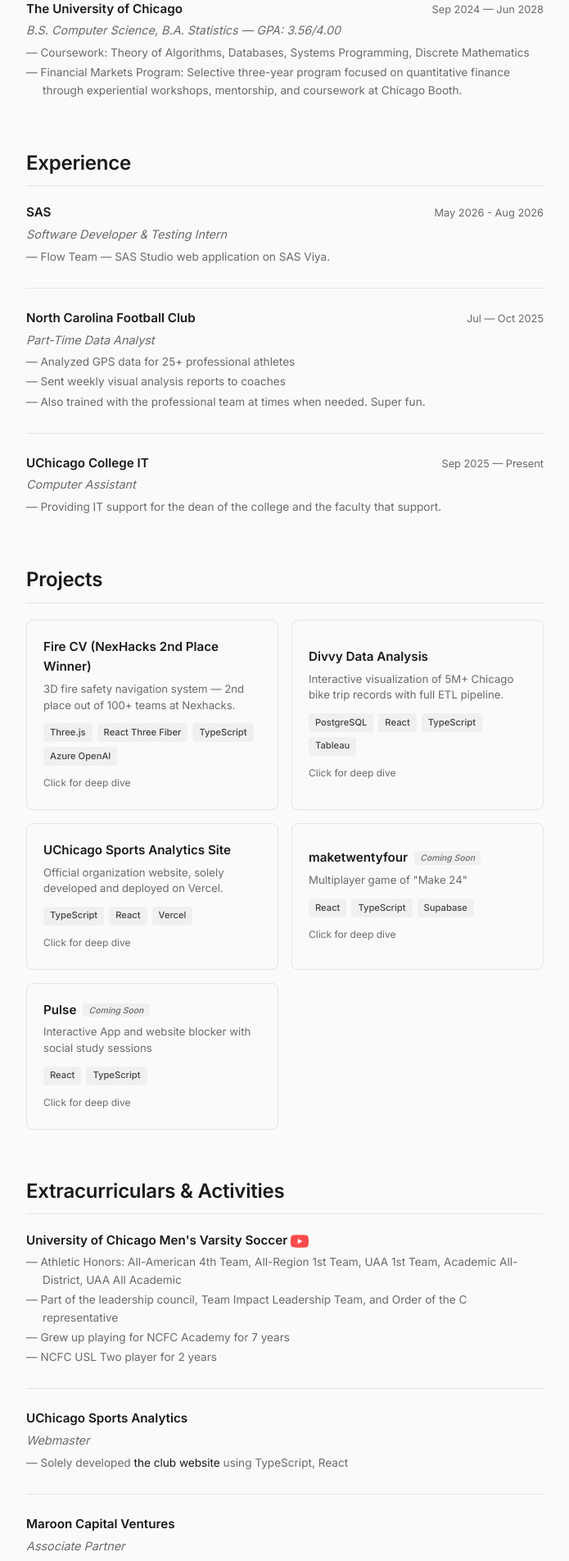
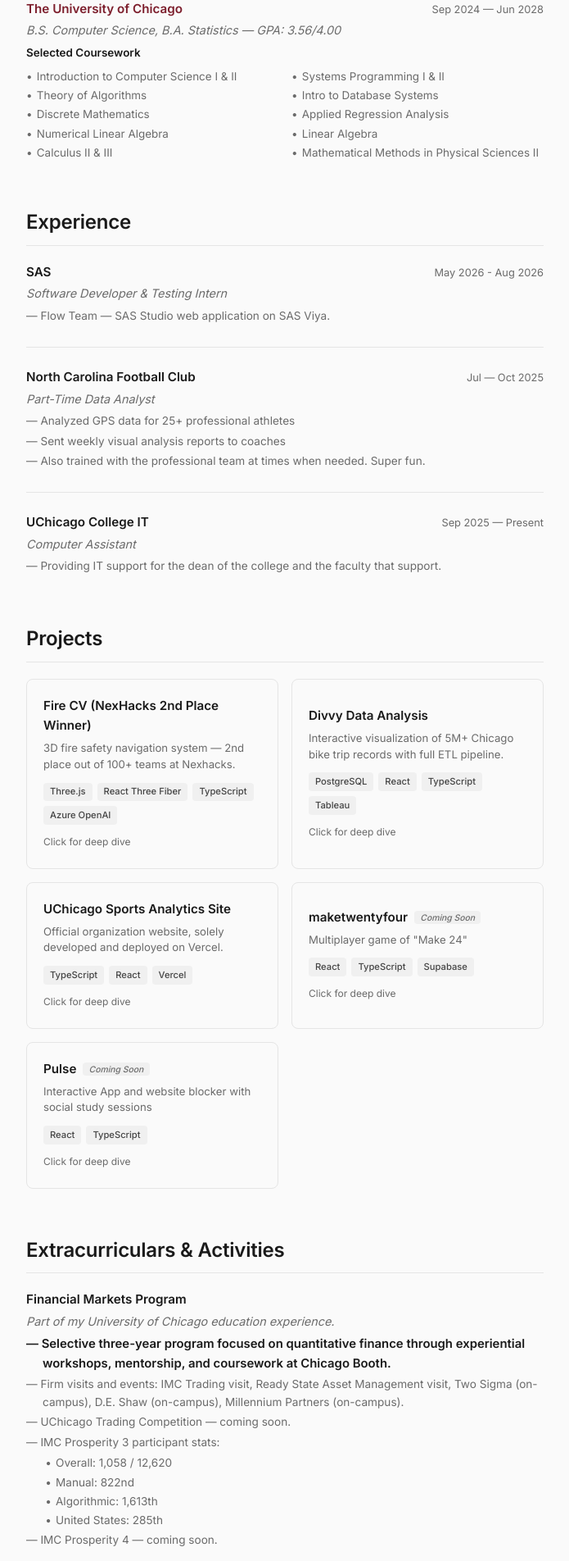
Before and after one commit to ewu47/portfolio, a React (Vite) app: page / in a window 1280 px wide. Shown: the part 480-2384 px from the top of the page at 82% size, without its empty margins (292-987 px from the left). Built offline with nearby package versions, Linux system fonts and the light colour scheme.

Commit message:
coursework and finmarkets update

```diff
--- a/src/App.css
+++ b/src/App.css
@@ -527,6 +527,12 @@
   font-weight: 600;
 }
 
+.education-school {
+  font-size: 1.12rem;
+  font-weight: 800;
+  color: #7d1f2d;
+}
+
 .exp-date {
   font-size: 0.8rem;
   color: var(--color-text-secondary);
@@ -563,6 +569,70 @@
 
 .exp-bullets li::before {
   content: '— ';
+}
+
+/* ── Education Emphasis ── */
+
+.education-highlights {
+  margin-bottom: 0.6rem;
+}
+
+.financial-program {
+  font-size: 0.93rem;
+  font-weight: 600;
+  color: var(--color-text);
+}
+
+.coursework-label {
+  font-size: 0.84rem;
+  font-weight: 700;
+  color: var(--color-text);
+  margin: 0.2rem 0 0.45rem;
+}
+
+.coursework-grid {
+  display: grid;
+  grid-template-columns: 1fr 1fr;
+  gap: 0.2rem 1rem;
+  margin: 0;
+  padding: 0;
+  list-style: none;
+}
+
+.coursework-grid li {
+  font-size: 0.84rem;
+  color: var(--color-text-secondary);
+  line-height: 1.5;
+  position: relative;
+  padding-left: 0.8rem;
+}
+
+.coursework-grid li::before {
+  content: '•';
+  position: absolute;
+  left: 0;
+  top: 0;
+  color: var(--color-text-secondary);
+}
+
+.financial-stats {
+  margin: 0.25rem 0 0.1rem 0.2rem;
+  padding: 0;
+  list-style: none;
+}
+
+.financial-stats li {
+  margin-bottom: 0.1rem;
+  padding-left: 0.8rem;
+  text-indent: 0;
+  position: relative;
+}
+
+.financial-stats li::before {
+  content: '•';
+  position: absolute;
+  left: 0;
+  color: var(--color-text-secondary);
 }
 
 /* ── Footer ── */
@@ -609,4 +679,9 @@
     flex-direction: column;
     gap: 0.1rem;
   }
+
+  .coursework-grid {
+    grid-template-columns: 1fr;
+    gap: 0.12rem;
+  }
 }
--- a/src/App.tsx
+++ b/src/App.tsx
@@ -213,13 +213,22 @@
         <div className="experience-list">
           <div className="experience-item">
             <div className="exp-header">
-              <h3>The University of Chicago</h3>
+              <h3 className="education-school">The University of Chicago</h3>
               <span className="exp-date">Sep 2024 — Jun 2028</span>
             </div>
             <p className="exp-role">B.S. Computer Science, B.A. Statistics — GPA: 3.56/4.00</p>
-            <ul className="exp-bullets">
-              <li>Coursework: Theory of Algorithms, Databases, Systems Programming, Discrete Mathematics</li>
-              <li>Financial Markets Program: Selective three-year program focused on quantitative finance through experiential workshops, mentorship, and coursework at Chicago Booth.</li>
+            <p className="coursework-label">Selected Coursework</p>
+            <ul className="coursework-grid">
+              <li>Introduction to Computer Science I &amp; II</li>
+              <li>Systems Programming I &amp; II</li>
+              <li>Theory of Algorithms</li>
+              <li>Intro to Database Systems</li>
+              <li>Discrete Mathematics</li>
+              <li>Applied Regression Analysis</li>
+              <li>Numerical Linear Algebra</li>
+              <li>Linear Algebra</li>
+              <li>Calculus II &amp; III</li>
+              <li>Mathematical Methods in Physical Sciences II</li>
             </ul>
           </div>
         </div>
@@ -295,6 +304,27 @@
       <section className="section" id="activities">
         <h2>Extracurriculars &amp; Activities</h2>
         <div className="experience-list">
+          <div className="experience-item">
+            <div className="exp-header">
+              <h3>Financial Markets Program</h3>
+            </div>
+            <p className="exp-role">Part of my University of Chicago education experience.</p>
+            <ul className="exp-bullets education-highlights">
+              <li className="financial-program">Selective three-year program focused on quantitative finance through experiential workshops, mentorship, and coursework at Chicago Booth.</li>
+              <li>Firm visits and events: IMC Trading visit, Ready State Asset Management visit, Two Sigma (on-campus), D.E. Shaw (on-campus), Millennium Partners (on-campus).</li>
+              <li>UChicago Trading Competition — coming soon.</li>
+              <li>
+                IMC Prosperity 3 participant stats:
+                <ul className="financial-stats">
+                  <li>Overall: 1,058 / 12,620</li>
+                  <li>Manual: 822nd</li>
+                  <li>Algorithmic: 1,613th</li>
+                  <li>United States: 285th</li>
+                </ul>
+              </li>
+              <li>IMC Prosperity 4 — coming soon.</li>
+            </ul>
+          </div>
           <div className="experience-item">
             <div className="exp-header">
               <h3><a href = "https://athletics.uchicago.edu/sports/mens-soccer">
```
